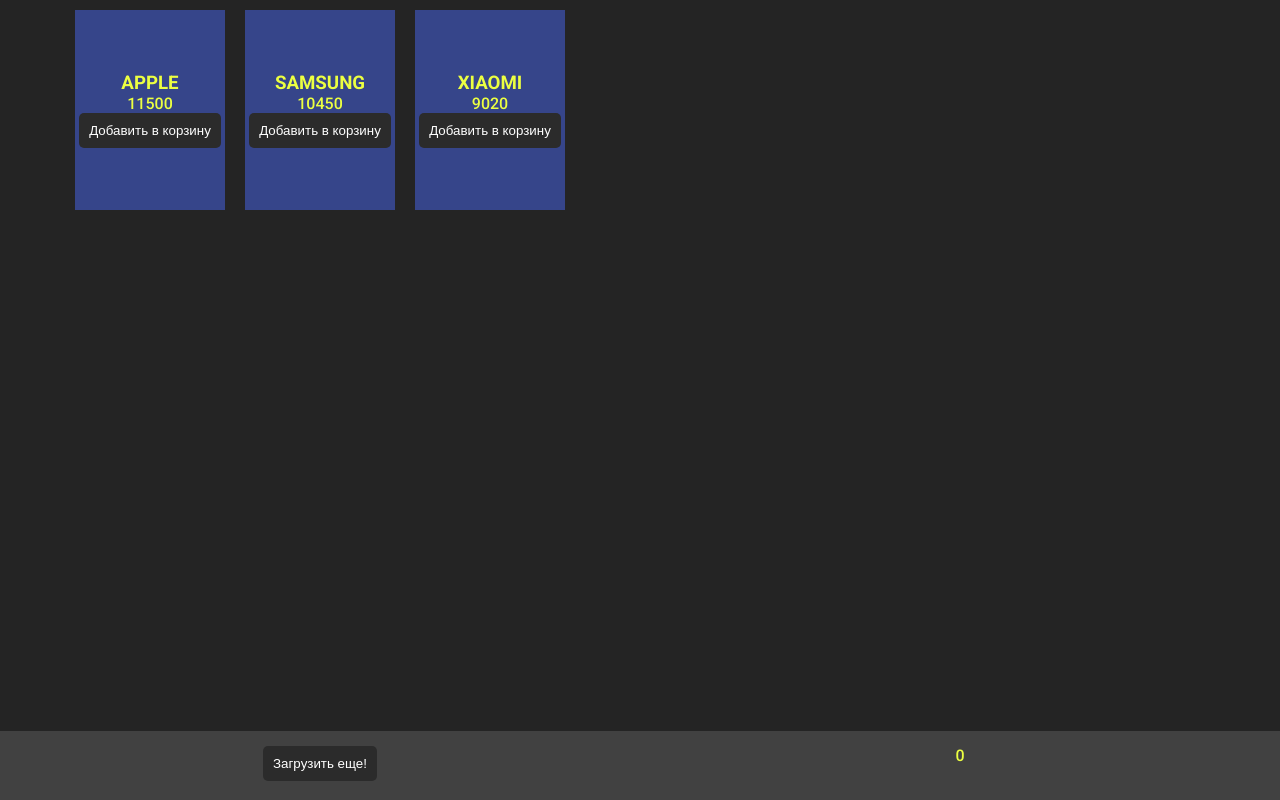
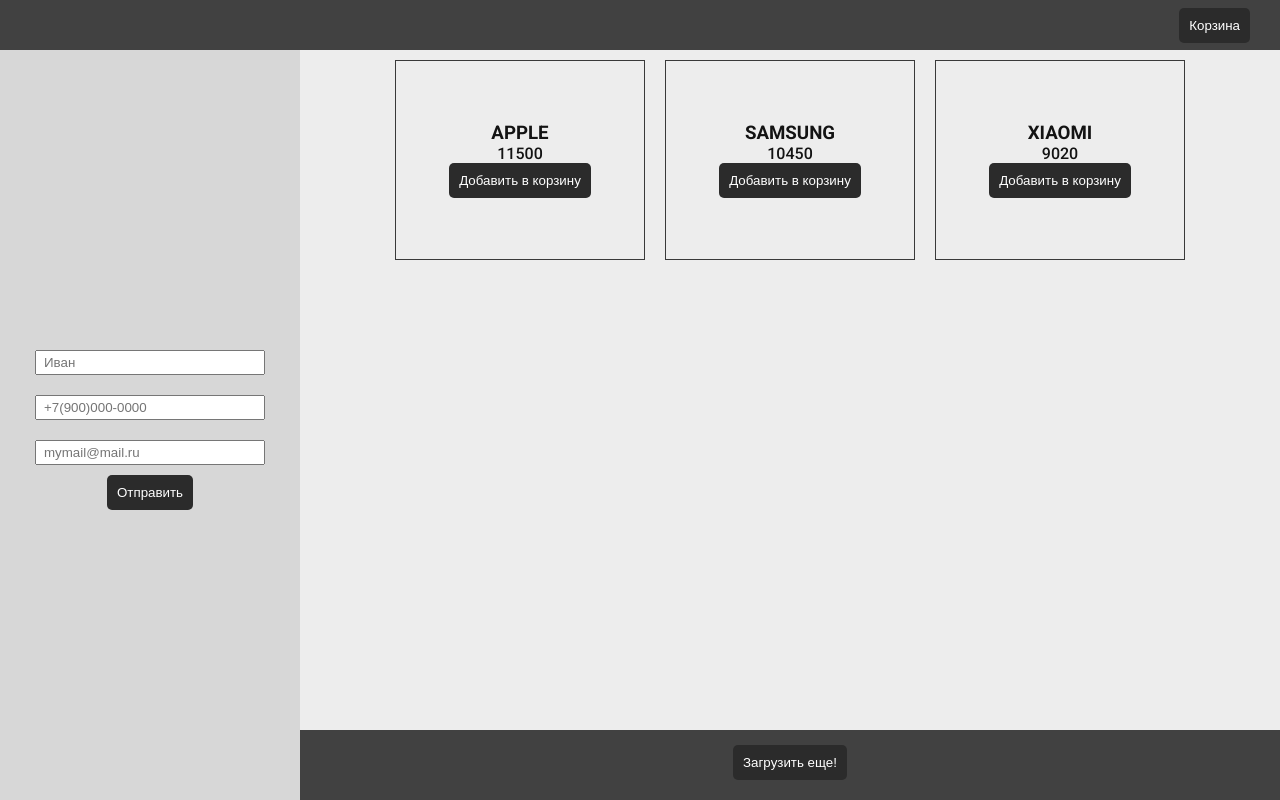
Before and after one commit to StanislavEvseenko/GeekBrainsJS2, a website: page public/index.html in a window 1280 px wide. Drawn offline with Linux system fonts and the light colour scheme.

Commit message:
add form and change layout

```diff
--- a/public/index.html
+++ b/public/index.html
@@ -9,15 +9,23 @@
     <script src="script.js" defer></script>
 </head>
 <body>
-    <div class="goods">
-        <div class="goods-list"></div>
-        <div class="goods-button"></div>
-    </div>
+    <header>
+        <div class="basket h-50">
+            <div class="basket-button-wrap"></div>
+            <div class="basket-list"></div>
+            <div class="basket-sum"></div>
+        </div>
+    </header>
+    <aside>
+    </aside>
+    <main>
+        <div class="goods">
+            <div class="goods-list"></div>
+            <div class="goods-button"></div>
+        </div>
 
-    <div class="basket">
-        <div class="basket-list"></div>
-        <div class="basket-sum"></div>
-    </div>
+
+    </main>
 
 </body>
 </html>
--- a/public/script.js
+++ b/public/script.js
@@ -79,8 +79,24 @@
     constructor(item, button, basket, basItem) {
         super(item, button, basket, basItem)
         this.sumPrice()
+        this.buttonBasket(button)
     }
 
+    buttonBasket(buttonClass) {
+        const BASKET = document.querySelector('.basket')
+        const BASKET_BTN_WRAP = document.querySelector('.basket-button-wrap')
+        const BASKET_LIST = document.querySelector('.basket-list')
+        const BASKET_SUM = document.querySelector('.basket-sum')
+        const NEW_BUTTON = new buttonClass('Корзина', 'basket', BASKET_BTN_WRAP)
+        const BUTTON = document.querySelector('#btn-basket')
+        BUTTON.addEventListener('click', () => {
+            BASKET_LIST.classList.toggle('basket-block')
+            BASKET_SUM.classList.toggle('basket-block')
+            BASKET.classList.toggle('h-50')
+        })
+
+
+    }
     sumPrice() {
         let itemsPrice = 0
         this.items.forEach(item => {
@@ -291,5 +307,54 @@
     }
 }
 
+class CreateForm {
+    patternName = /[A-ZА-Я][a-zа-яё]+/
+    _patternTel = /\+7\([0-9]{3}\)[0-9]{3}-[0-9]{4}/
+    _patternMail = /[0-9a-z]{2}[.-]*[0-9a-z]{4}@mail\.ru/
+    _buttonClass = null
+
+    constructor(buttonClass) {
+        this._buttonClass = buttonClass
+        this.render()
+    }
+
+    render() {
+        const PLACE_TO_RENDER = document.querySelector('aside')
+        if (PLACE_TO_RENDER) {
+            const DIV = document.createElement('div')
+            DIV.classList.add('form-wrap')
+            DIV.innerHTML = `
+                <form>
+                    <input type="text" id="form-name" placeholder="Иван">
+                    <input type="text" id="form-tel" placeholder="+7(900)000-0000">
+                    <input type="text" id="form-amail" placeholder="mymail@mail.ru">
+                </form>
+            `
+            const BUTTON = new this._buttonClass('Отправить', 'form-submit', DIV)
+            const SUBMIT_BTN = DIV.querySelector('button')
+            SUBMIT_BTN.addEventListener('click', () => {
+                this.validation()
+            })
+            PLACE_TO_RENDER.appendChild(DIV)
+        }
+    }
+
+    validation() {
+        const INPUT_NAME = document.getElementById("form-name")
+        const INPUT_TEL = document.getElementById("form-tel")
+        const INPUT_MAIL = document.getElementById("form-amail")
+        if (INPUT_NAME.value) {
+            console.log(this.patternName.test(INPUT_NAME.value) ? INPUT_NAME.value : 'Ошибка ввода!')
+        }
+        if (INPUT_TEL.value) {
+            console.log(this._patternTel.test(INPUT_TEL.value) ? INPUT_TEL.value : 'Ошибка ввода!')
+        }
+        if (INPUT_MAIL.value) {
+            console.log(this._patternMail.test(INPUT_MAIL.value) ? INPUT_MAIL.value : 'Ошибка ввода!')
+        }
+    }
+}
+
 const BASKET_LIST = new BasketList(GoodsItem, CreateButton, BasketList, BasketItem)
 const GOODS_LIST = new GoodsList(GoodsItem, CreateButton, BASKET_LIST, BasketItem)
+const FORM = new CreateForm(CreateButton)
--- a/public/style.css
+++ b/public/style.css
@@ -5,12 +5,59 @@
 body {
     display: flex;
     font-family: 'Roboto', sans-serif;
-    color: rgb(236, 255, 65);
-    background-color: rgb(36, 36, 36);
+    color: rgb(19, 19, 19);
+    background-color: rgb(237, 237, 237);
+}
+header {
+    width: 100%;
+    height: 50px;
+    padding-right: 30px;
+    box-sizing: border-box;
+    position: fixed;
+    top: 0;
+    background-color:rgb(65, 65, 65);
+}
+aside {
+    width: 300px;
+    height: 100vh;
+    padding-top: 50px;
+    box-sizing: border-box;
+    display: flex;
+    background-color: rgb(215, 215, 215);
+}
+
+.form-wrap {
+    width: 250px;
+    margin: auto;
+    display: flex;
+    flex-direction: column;
+}
+.form-wrap>form {
+    width: 100%;
+    display: flex;
+    box-sizing: border-box;
+    flex-direction: column;
+}
+.form-wrap>form input {
+    height: 25px;
+    margin: 10px;
+    padding: 7px;
+    box-sizing: border-box;
+}
+.form-wrap>button {
+    margin: auto;
+}
+
+main {
+    width: calc(100% - 300px);
+    height: 100vh;
+    padding-top: 50px;
+    box-sizing: border-box;
+    display: flex;
 }
 .goods-list {
     width: 100%;
-    height: calc(100vh - 50px);
+    height: calc(100% - 70px);
     overflow-y: scroll;
     box-sizing: border-box;
     justify-content: center;
@@ -18,8 +65,8 @@
     flex-wrap: wrap;
 }
 .goods {
-    width: 50%;
-    height: 100vh;
+    width: 100%;
+    height: 100%;
     box-sizing: border-box;
     justify-content: center;
     display: flex;
@@ -35,30 +82,50 @@
     background-color:rgb(65, 65, 65);
 }
 .basket {
-    width: 50%;
-    height: 100vh;
+    width: 500px;
+    height: 300px;
+    margin-left: auto;
     box-sizing: border-box;
     display: flex;
     flex-direction: column;
 }
+.basket-button-wrap {
+    height: 50px;
+    display: flex;
+    margin-left: auto;
+}
+.basket-button-wrap>button {
+    margin-top: auto;
+    margin-bottom: auto;
+    margin-left: auto;
+
+}
 .basket-list {
     width: 100%;
-    height: calc(100vh - 50px);
+    height: calc(100% - 50px);
+    margin-top: 6px;
     overflow-y: scroll;
     box-sizing: border-box;
+    display: none;
+    background-color:rgb(75, 75, 75);
 }
 .basket-sum {
     width: 100%;
-    height: 70px;
+    height: 35px;
     text-align: center;
     box-sizing: border-box;
-    padding: 15px;
+    padding: 5px;
+    display: none;
     background-color:rgb(65, 65, 65);
 }
-
-
+.basket-block {
+    display: block !important;
+}
+.h-50 {
+    height: 50px !important;
+}
 .goods-list_item {
-    width: 150px;
+    width: 250px;
     height: 200px;
     margin: 10px;
     justify-content: center;
@@ -67,17 +134,19 @@
     display: flex;
     flex-direction: column;
     box-sizing: border-box;
-    background-color: rgb(54, 69, 138);
+    border: 1px solid rgb(57, 57, 57);
+    background-color: rgb(237, 237, 237);
 }
 .basket-list_item {
-    height: 50px;
-    margin: 10px;
-    padding: 10px;
+    height: 35px;
+    margin: 5px;
+    padding: 5px;
     text-transform: uppercase;
     display: flex;
     /* justify-content: space-between; */
     box-sizing: border-box;
-    background-color: rgb(54, 69, 138);
+    border: 1px solid rgb(57, 57, 57);
+    background-color: rgb(237, 237, 237);
 }
 .basket-list_item > :nth-child(1) {
     margin-right: 20px;
```
